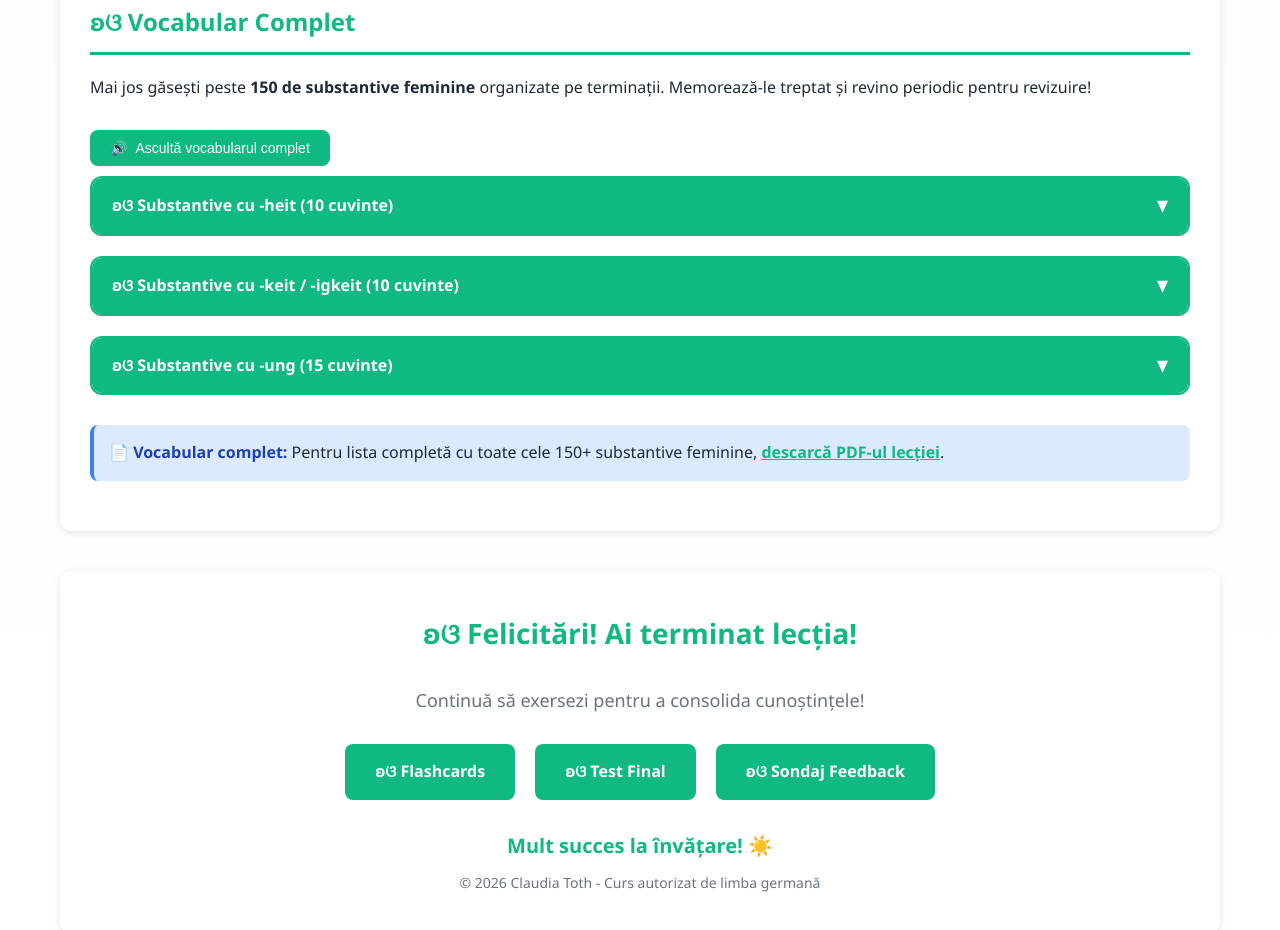
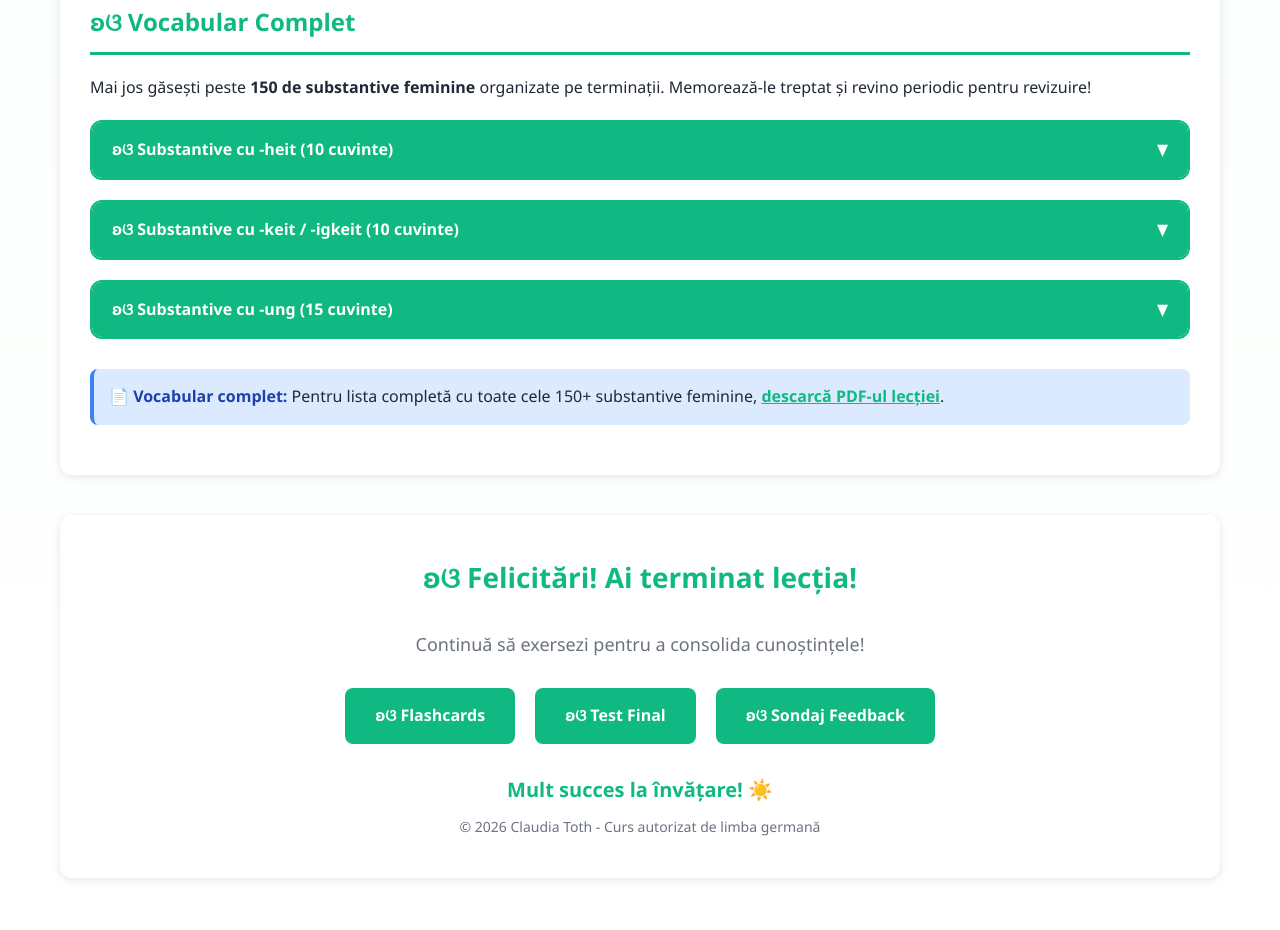
Before and after one commit to claudiatoth/substantive-feminine, a plain HTML site: page index.html in a window 1280 px wide. Shown: the part 2599-3529 px from the top of the page. Drawn offline with Linux system fonts and the light colour scheme.

Commit message:
index.html

```diff
--- a/index.html
+++ b/index.html
@@ -1350,11 +1350,6 @@
                 Memorează-le treptat și revino periodic pentru revizuire!
             </p>
 
-            <button class="audio-btn" onclick="playAudio('audio/15-vocabular-complet.mp3', this)">
-                <span>🔊</span>
-                <span>Ascultă vocabularul complet</span>
-            </button>
-
             <!-- Vocabular -heit -->
             <div class="dropdown">
                 <div class="dropdown-header" onclick="toggleDropdown(this)">
```
